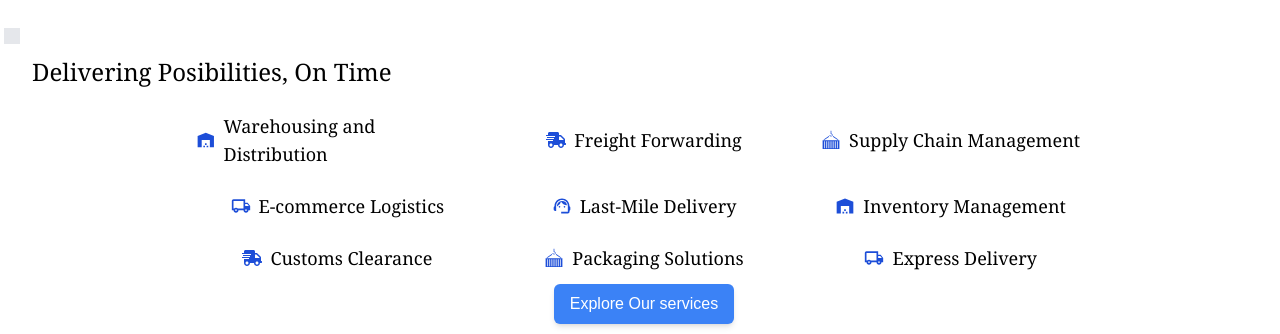
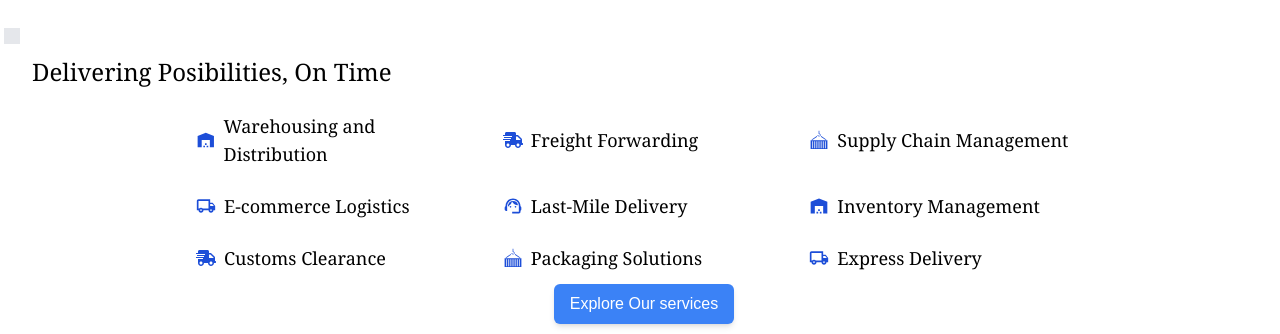
Before and after one commit to Dinuki85/barco, a Next.js app: page / in a window 1280 px wide. Shown: the part 928-1262 px from the top of the page. Built offline with nearby package versions, Linux system fonts and the light colour scheme; no server answers.

Commit message:
Update:Updated the ul with items center

```diff
--- a/app/components/LogisticIntroduceSection.jsx
+++ b/app/components/LogisticIntroduceSection.jsx
@@ -71,14 +71,14 @@ const LogisticIntroduceSection = () => {
 
 
                 <motion.ul
-                  className="grid max-w-4xl grid-cols-3 gap-6 py-3 mx-auto font-serif text-lg list-none justify-items-center"
+                  className="grid max-w-4xl grid-cols-3 gap-6 py-3 mx-auto font-serif text-lg list-none "
                   variants={ulVariants}
                   initial="hidden"
                   whileInView="visible"
                   viewport={{ once: false, amount: 0.4 }}
                 >
                   <motion.li variants={liVariants} className="flex items-center gap-2">
-                    <MdWarehouse className="text-xl text-blue-700" />
+                    <MdWarehouse className="text-xl text-blue-700 " />
                     Warehousing and Distribution
                   </motion.li>
                     <motion.li variants={liVariants} className="flex items-center gap-2">
```
